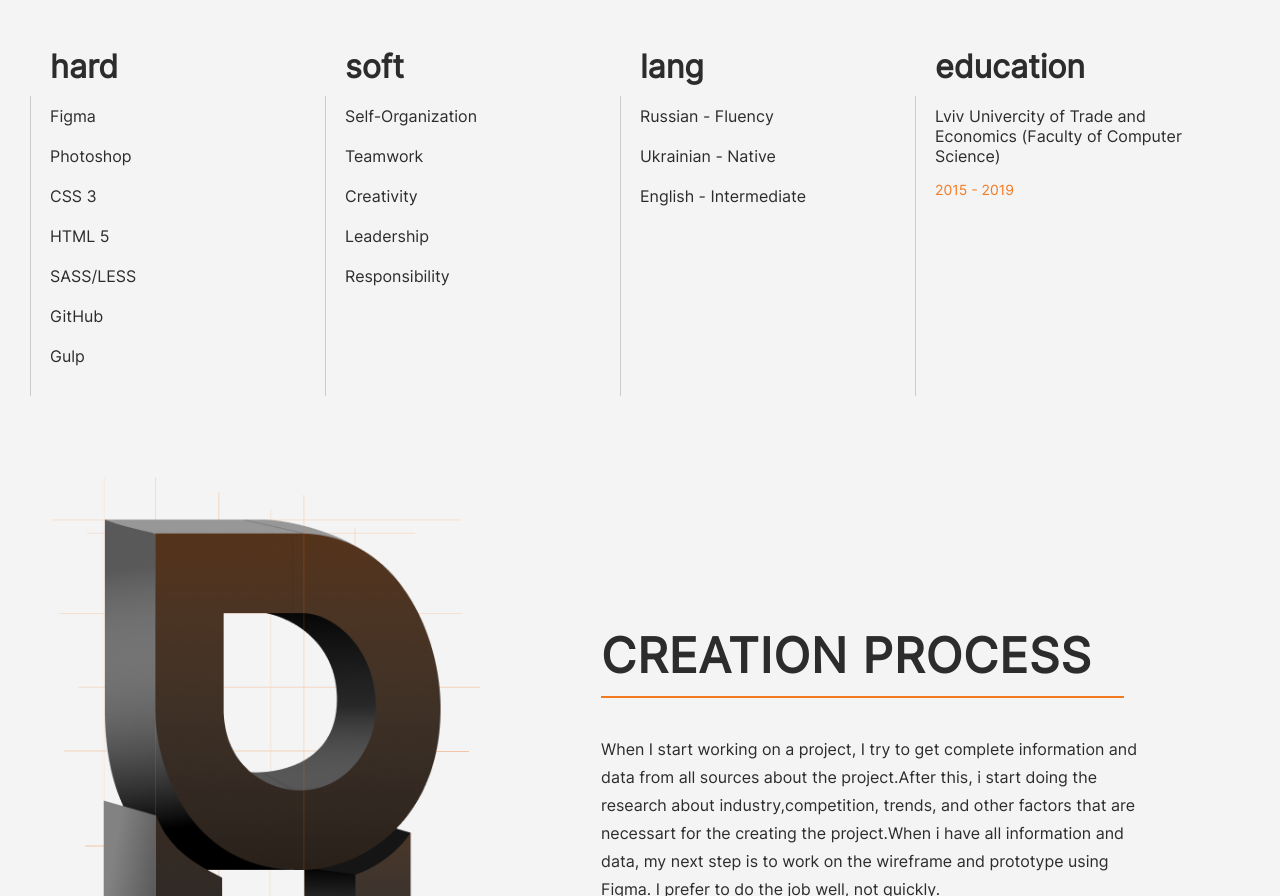
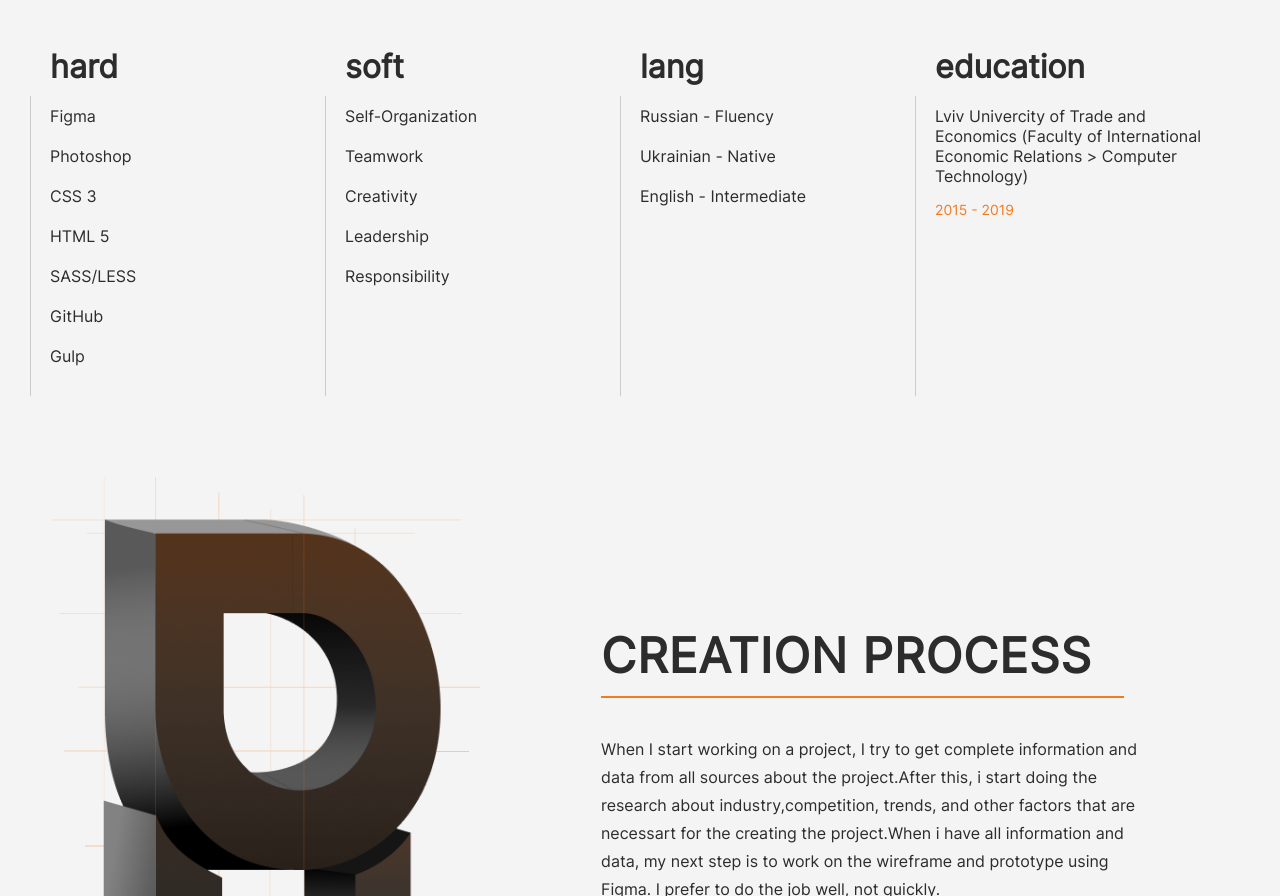
Before and after one commit to daedricHeart/daedricHeart, a plain HTML site: page index.html in a window 1280 px wide. Shown: the part 1699-2595 px from the top of the page. Drawn offline with Linux system fonts and the light colour scheme; a script that the page names is missing.

Commit message:
Update index.html

```diff
--- a/index.html
+++ b/index.html
@@ -125,7 +125,7 @@
                     <div class="education">
                         <h4>education</h4>
                         <ul >
-                            <li class="eudcation_item">Lviv Univercity of Trade and Economics (Faculty of Computer Science)</li>
+                            <li class="eudcation_item">Lviv Univercity of Trade and Economics (Faculty of International Economic Relations > Computer Technology)</li>
                             <p>2015 - 2019</p>
                         </ul>
                     </div>
```
